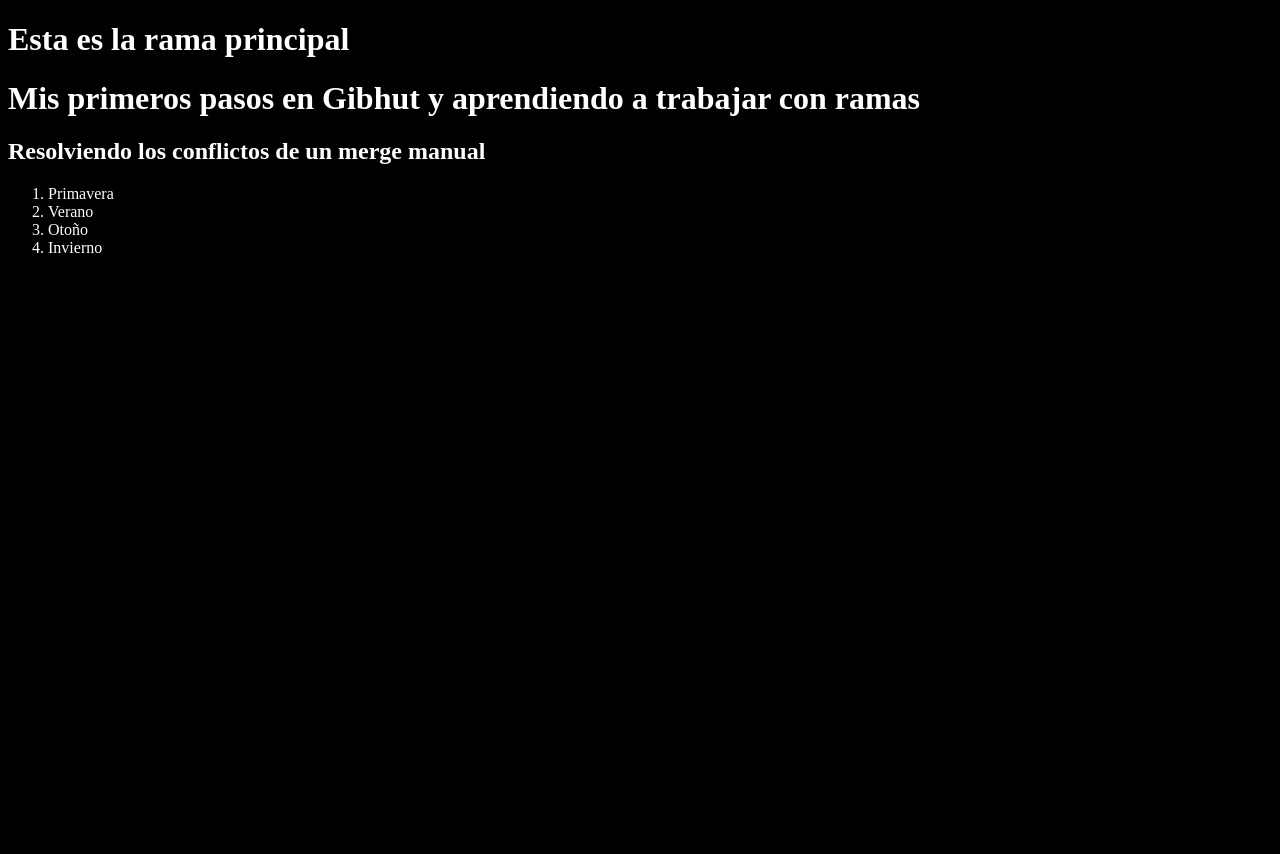
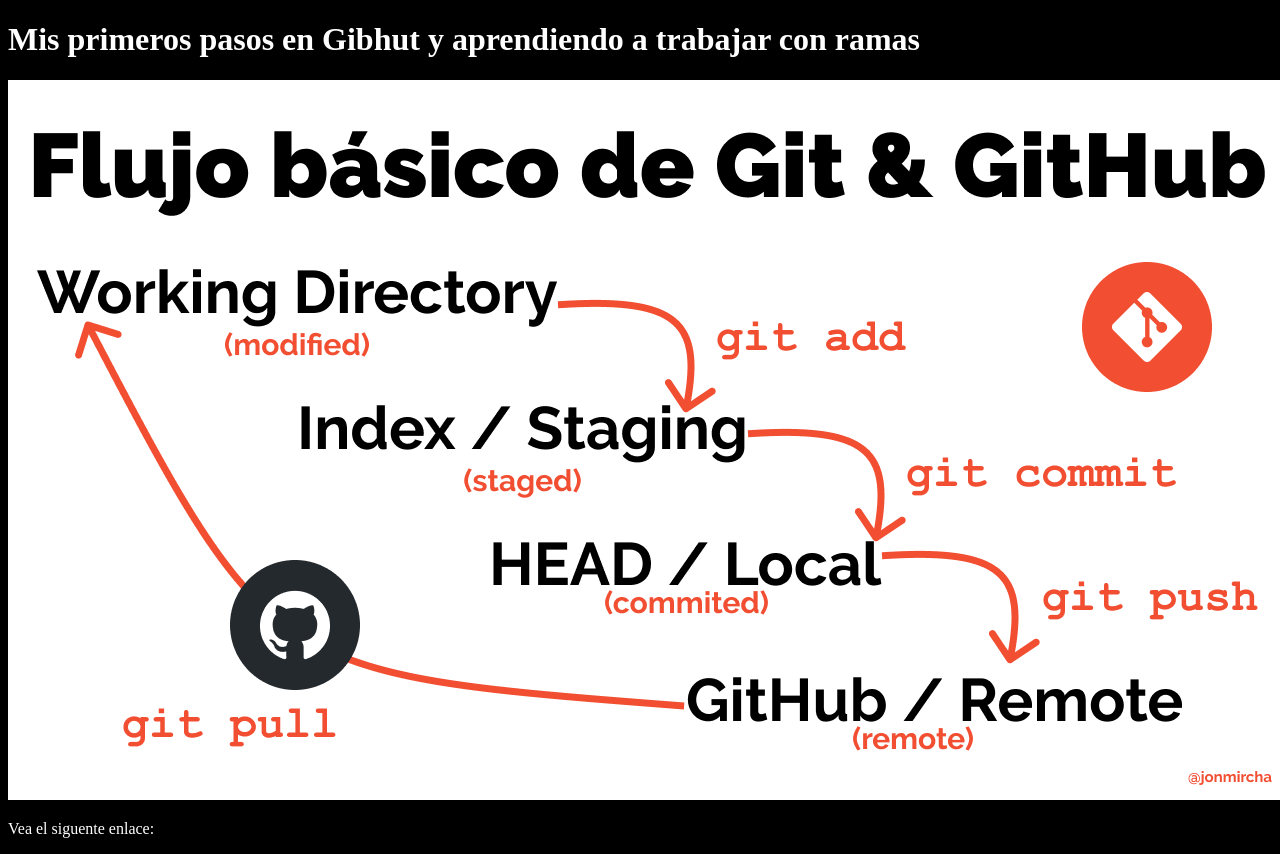
Before and after one commit to lrpruna/proyect-git, a plain HTML site: page index.html in a window 1280 px wide. Before the commit the page ends 800 px from the top, so only its background shows below. Drawn offline with Linux system fonts and the light colour scheme.

Commit message:
Actualizando mi index.html para ser publicado

```diff
--- a/index.html
+++ b/index.html
@@ -7,15 +7,11 @@
     <link rel="stylesheet" href="style.css" />
   </head>
   <body>
-    <h1>Esta es la rama principal</h1>
     <h1>Mis primeros pasos en Gibhut y aprendiendo a trabajar con ramas</h1>
-    <h2>Resolviendo los conflictos de un merge manual</h2>
-    <script src="script.js"></script>
-    <ol>
-      <li>Primavera</li>
-      <li>Verano</li>
-      <li>Otoño</li>
-      <li>Invierno</li>
-    </ol>
+    <img src="images/git-flow.png" alt="Flujo GitHub" />
+    <p>
+      Vea el siguente enlace:
+      <a href="http://jonmircha.com/git" target="_blank"></a>
+    </p>
   </body>
 </html>
```
Also changed, not shown: images/git-flow.png (added).
